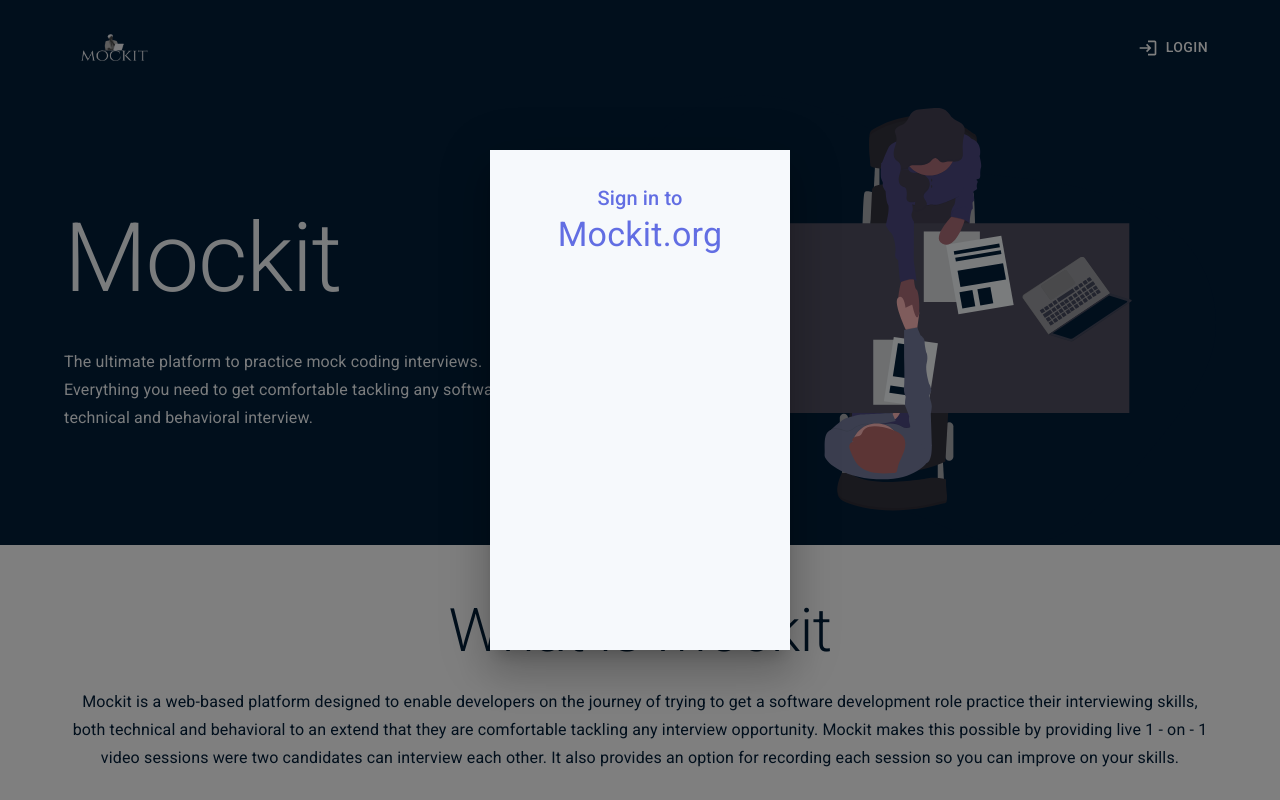
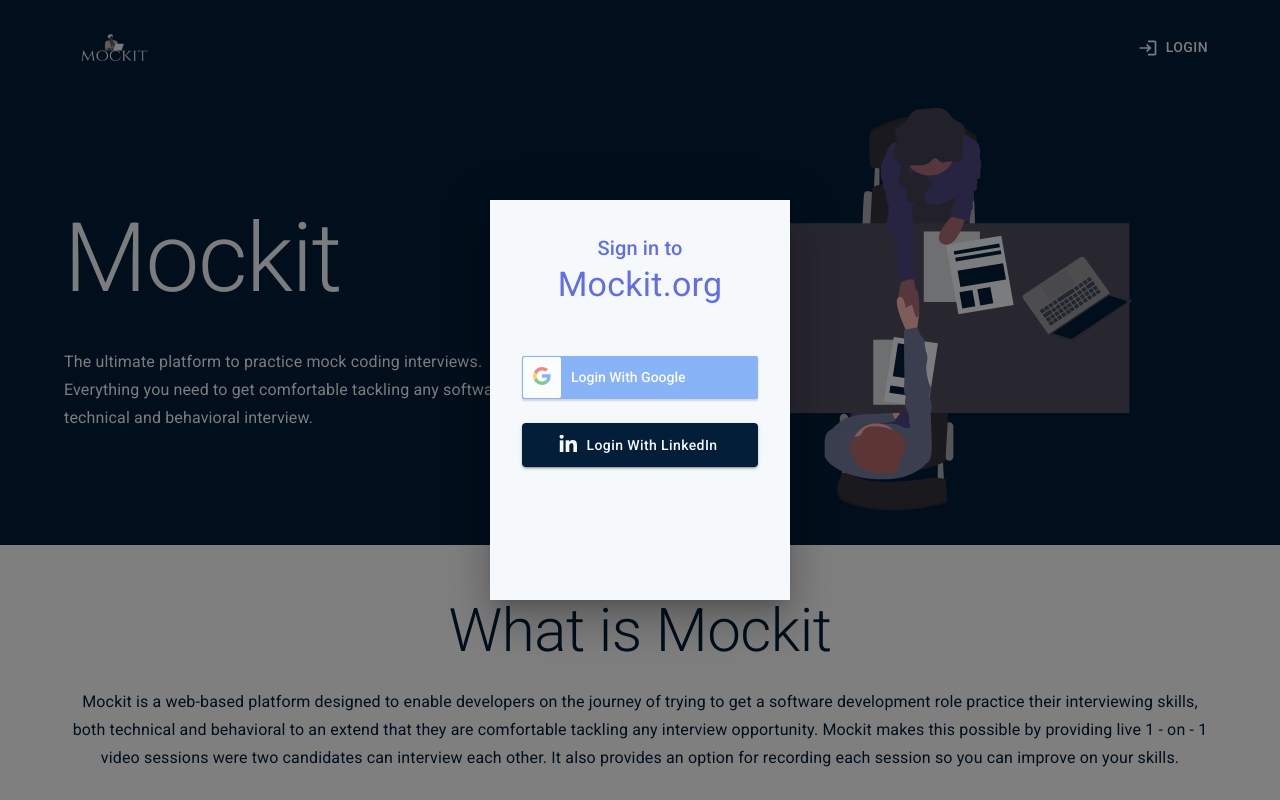
Before and after one commit to martin-alem/mockit-frontend, a React (Create React App) app: page / in a window 1280 px wide. Both pictures are taken after a click on the button "LOGIN". Shown: the top 800 px of the page. Built offline with nearby package versions, Linux system fonts and the light colour scheme; no server answers.

Commit message:
added a google and linkedin button for sigin

```diff
--- a/package.json
+++ b/package.json
@@ -12,6 +12,7 @@
     "@testing-library/user-event": "^12.8.3",
     "react": "^17.0.2",
     "react-dom": "^17.0.2",
+    "react-google-login": "^5.2.2",
     "react-scripts": "4.0.3"
   },
   "scripts": {
--- a/public/index.html
+++ b/public/index.html
@@ -9,6 +9,7 @@
 
     <link rel="stylesheet" href="https://fonts.googleapis.com/css?family=Roboto:300,400,500,700&display=swap" />
     <link rel="apple-touch-icon" href="%PUBLIC_URL%/logo192.png" />
+    <script src="https://kit.fontawesome.com/baa956de60.js" crossorigin="anonymous"></script>
     <!--
       manifest.json provides metadata used when your web app is installed on a
       user's mobile device or desktop. See https://developers.google.com/web/fundamentals/web-app-manifest/
--- a/src/components/login_button/LoginButton.js
+++ b/src/components/login_button/LoginButton.js
@@ -4,6 +4,9 @@ import Box from "@mui/material/Box";
 import Modal from "@mui/material/Modal";
 import Typography from "@mui/material/Typography";
 import LoginIcon from "@mui/icons-material/Login";
+import GoogleLogin from "react-google-login";
+import { Stack } from "@mui/material";
+import Icon from "@mui/material/Icon";
 
 const style = {
   position: "absolute",
@@ -11,7 +14,7 @@ const style = {
   left: "50%",
   transform: "translate(-50%, -50%)",
   width: 300,
-  height: 500,
+  height: 400,
   backgroundColor: "primary.contrastText",
   boxShadow: 24,
   p: 4,
@@ -21,11 +24,15 @@ function LoginButton() {
   const [open, setOpen] = React.useState(false);
   const handleOpen = () => setOpen(true);
   const handleClose = () => setOpen(false);
+  const handleCredentialResponse = response => {
+    console.log(response);
+  };
+
   return (
     <>
       <Button
         sx={{
-          color: "white",
+          color: "primary.contrastText",
           size: "medium",
         }}
         variant="text"
@@ -34,7 +41,13 @@ function LoginButton() {
       >
         Login
       </Button>
-      <Modal open={open} onClose={handleClose} aria-labelledby="modal-modal-title" aria-describedby="modal-modal-description">
+      <Modal
+        keepMounted
+        open={open}
+        onClose={handleClose}
+        aria-labelledby="modal-modal-title"
+        aria-describedby="modal-modal-description"
+      >
         <Box sx={style}>
           <Typography id="modal-modal-title" variant="h6" component="h6" sx={{ textAlign: "center", color: "secondary.main" }}>
             Sign in to
@@ -42,6 +55,28 @@ function LoginButton() {
           <Typography id="modal-modal-title" variant="h4" component="h4" sx={{ textAlign: "center", color: "secondary.main" }}>
             Mockit.org
           </Typography>
+          <Box sx={{ width: "100%", mt: "50px" }}>
+            <Stack spacing={3}>
+              <GoogleLogin
+                clientId={process.env.REACT_APP_GOOGLE_CLIENT_ID}
+                buttonText="Login With Google"
+                onSuccess={handleCredentialResponse}
+                onFailure={handleCredentialResponse}
+                theme="dark"
+                responseType="token"
+              />
+              <Button
+                variant="contained"
+                sx={{
+                  padding: "10px",
+                  textTransform: "capitalize",
+                }}
+                startIcon={<Icon baseClassName="fab" className="fa-linkedin-in"/>}
+              >
+                Login with LinkedIn
+              </Button>
+            </Stack>
+          </Box>
         </Box>
       </Modal>
     </>
```
Also changed, not shown: src/images/linkedin.png (added), 1 other file (tests, documents, lock files or other folders).
